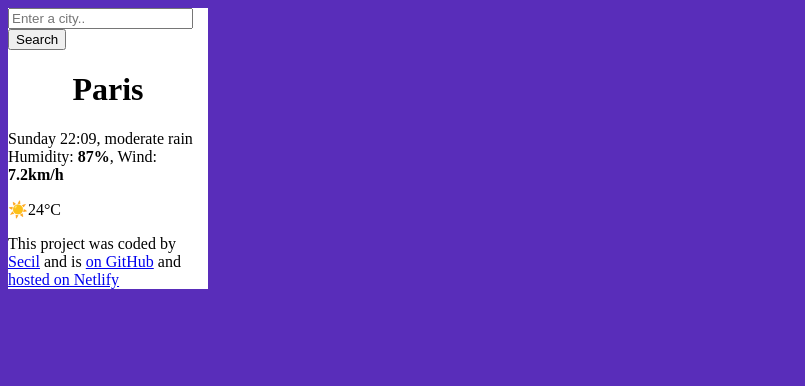
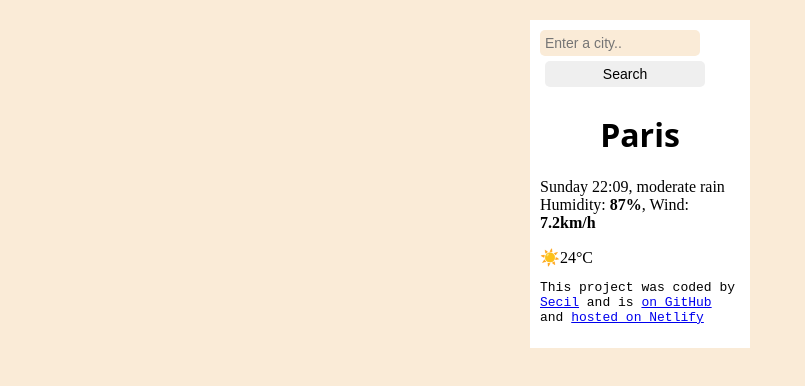
Before and after one commit to Secillla/my-first-project-on-git, a website built with Parcel: page index.html in a window 1280 px wide. Shown: the whole page, without its empty margins (0-805 px from the left). Built offline with nearby package versions, Linux system fonts and the light colour scheme.

Commit message:
Update style.css

```diff
--- a/src/style.css
+++ b/src/style.css
@@ -1,10 +1,33 @@
 body {
-  background: rgb(89, 45, 186);
+  background: antiquewhite;
 }
 .weather-app {
   background-color: white;
   max-width: 200px;
+  margin: 20px auto;
+  padding: 10px;
+}
+.search-input {
+  background-color: antiquewhite;
+  border: none;
+  width: 80%;
+  padding: 5px;
+  border-radius: 5px;
+  font-size: 14px;
+}
+.search-button {
+  border: none;
+  border-radius: 5px;
+  padding: 5px;
+  margin: 5px;
+  width: 80%;
+  font-size: 14px;
 }
 h1 {
   text-align: center;
+  font-family: system-ui, -apple-system, BlinkMacSystemFont, "Segoe UI", Roboto,
+    Oxygen, Ubuntu, Cantarell, "Open Sans", "Helvetica Neue", sans-serif;
 }
+footer {
+  font-family: monospace;
+}
```
